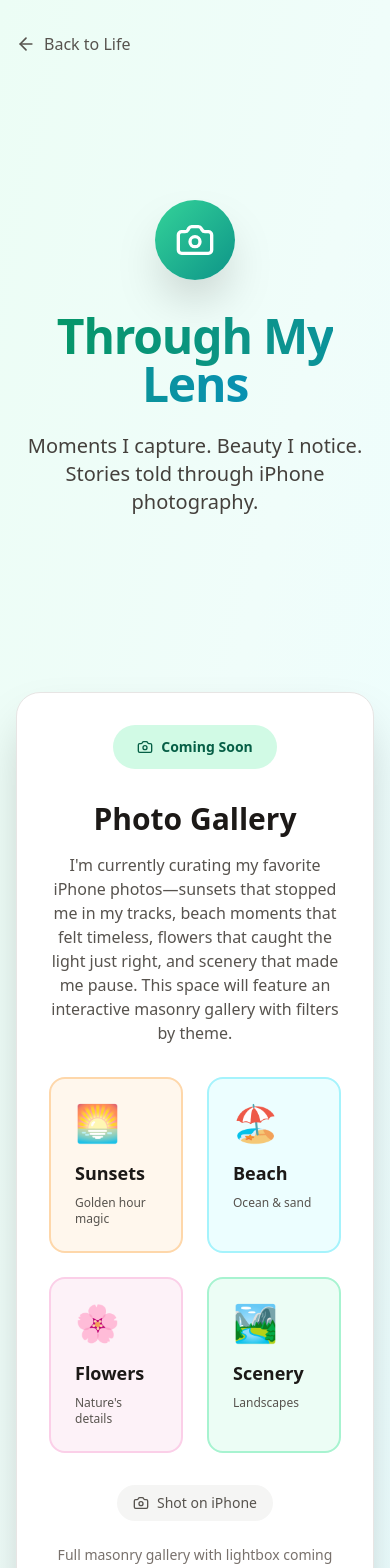
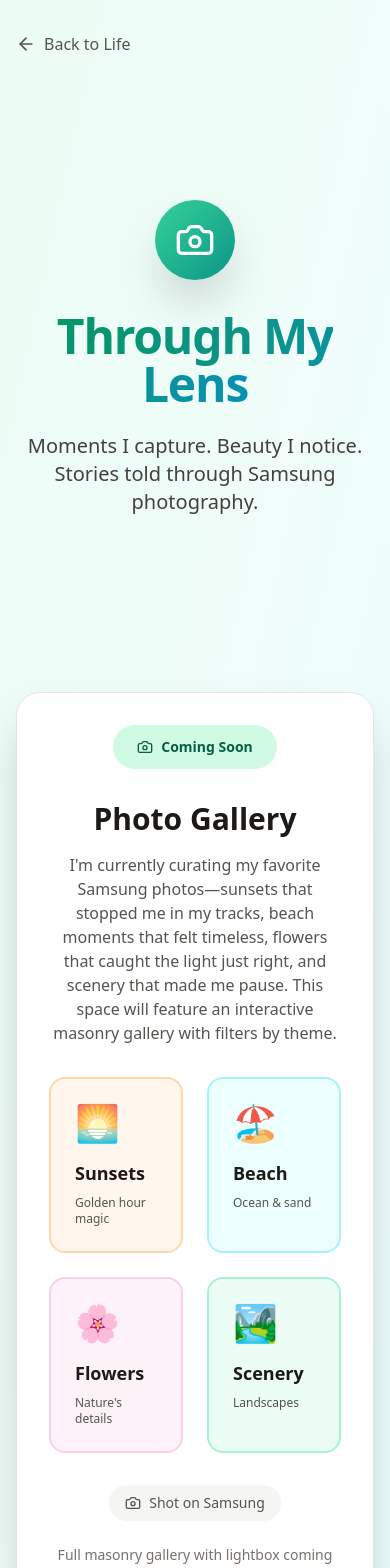
Before and after one commit to raulwnc/walter-portfolio, a Next.js app: page /life/photography in a window 390 px wide. Shown: the top 1568 px of the page. Built offline with nearby package versions, Linux system fonts and the light colour scheme.

Commit message:
Fix apostrophes and change iPhone to Samsung

```diff
--- a/pages/life/photography.js
+++ b/pages/life/photography.js
@@ -10,7 +10,7 @@ export default function ThroughMyLens() {
     <>
       <Head>
         <title>Through My Lens | Walter Nieves</title>
-        <meta name="description" content="Moments worth capturing - iPhone photography" />
+        <meta name="description" content="Moments worth capturing - Samsung photography" />
       </Head>
 
       <div className="min-h-screen bg-gradient-to-br from-emerald-50 via-teal-50 to-cyan-50 dark:from-stone-900 dark:via-emerald-900/20 dark:to-teal-900/20">
@@ -56,7 +56,7 @@ export default function ThroughMyLens() {
               transition={{ duration: 0.8, delay: 0.4 }}
               className="text-xl md:text-2xl text-stone-700 dark:text-stone-100 mb-12 font-light max-w-3xl mx-auto"
             >
-              Moments I capture. Beauty I notice. Stories told through iPhone photography.
+              Moments I capture. Beauty I notice. Stories told through Samsung photography.
             </motion.p>
           </div>
         </section>
@@ -82,7 +82,7 @@ export default function ThroughMyLens() {
               </h2>
 
               <p className="text-center text-stone-600 dark:text-stone-200 mb-8 max-w-2xl mx-auto">
-                I&apos;m currently curating my favorite iPhone photos—sunsets that stopped me in my tracks,
+                I&apos;m currently curating my favorite Samsung photos—sunsets that stopped me in my tracks,
                 beach moments that felt timeless, flowers that caught the light just right, and scenery
                 that made me pause. This space will feature an interactive masonry gallery with filters by theme.
               </p>
@@ -117,7 +117,7 @@ export default function ThroughMyLens() {
                     Flowers
                   </h3>
                   <p className="text-xs text-stone-600 dark:text-stone-200">
-                    Nature's details
+                    Nature&apos;s details
                   </p>
                 </div>
 
@@ -136,7 +136,7 @@ export default function ThroughMyLens() {
               <div className="mt-8 text-center">
                 <div className="inline-flex items-center gap-2 px-4 py-2 bg-stone-100 dark:bg-stone-700 rounded-full text-stone-600 dark:text-stone-300 text-sm">
                   <Camera className="w-4 h-4" />
-                  <span>Shot on iPhone</span>
+                  <span>Shot on Samsung</span>
                 </div>
               </div>
 
```
